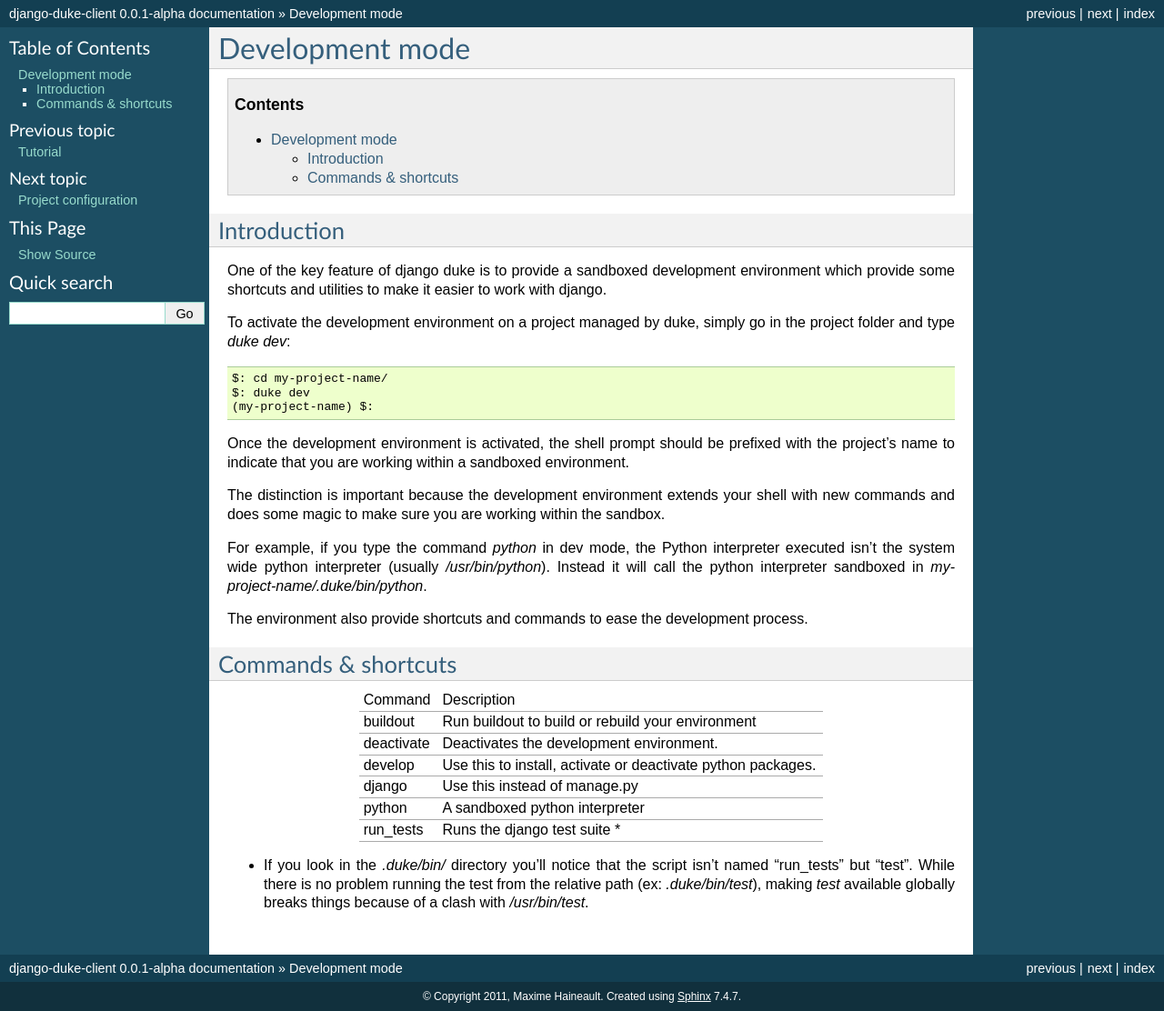
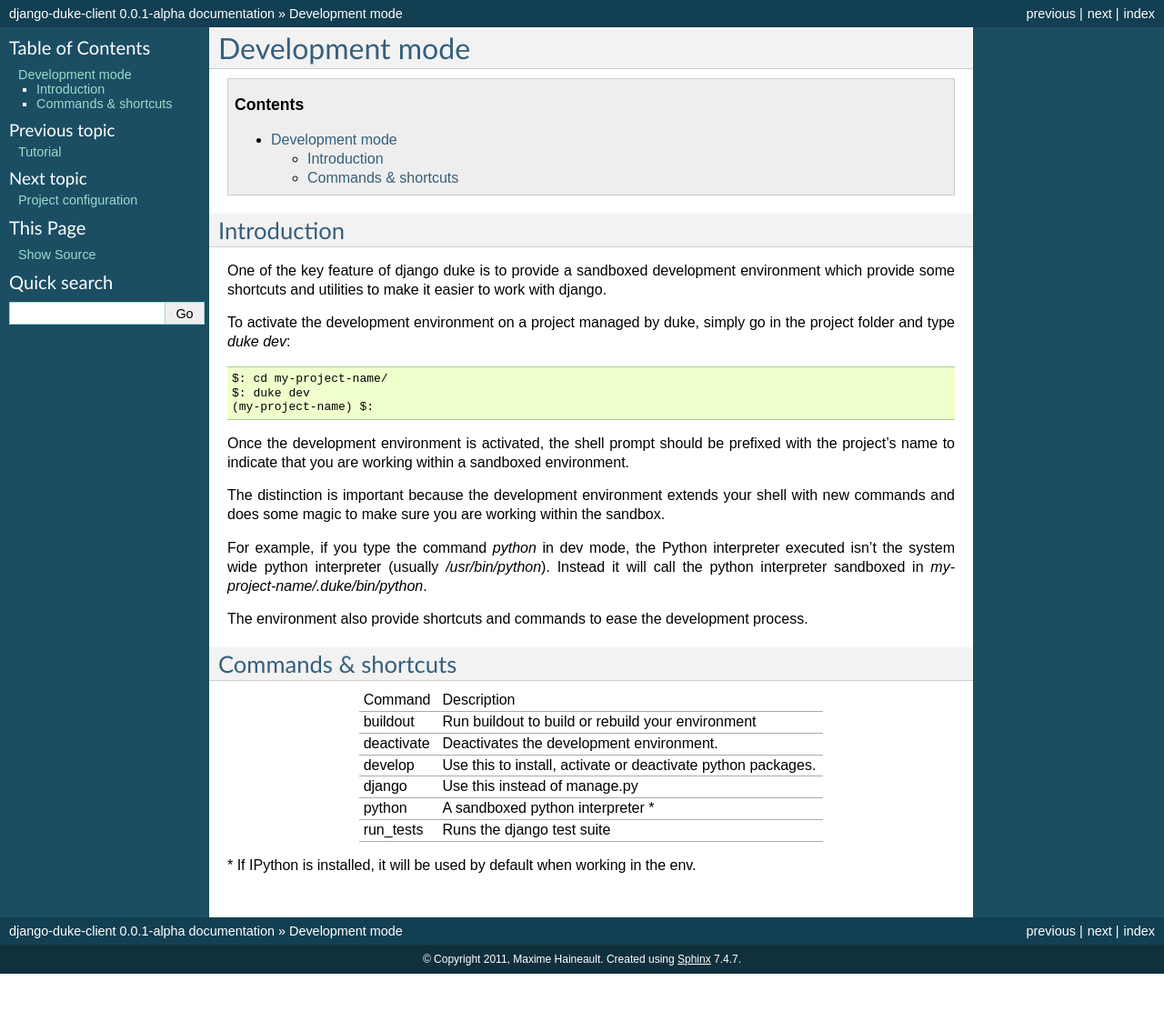
Before and after one commit to h3/django-duke-client, a Sphinx documentation site: the page built from docs/development_mode.rst, in a window 1280 px wide. Shown: the whole page at 91% size. Built offline with Sphinx 7.4.7, drawn with Linux system fonts in a browser that asks for light colours; pages that are not in the unit, such as notebooks, are missing from menus; after the commit the page ends 1071 px from its top, so only the background shows below that.

Commit message:
Update docs/development_mode.rst

```diff
--- a/docs/development_mode.rst
+++ b/docs/development_mode.rst
@@ -1,4 +1,3 @@
-
 ================
 Development mode
 ================
@@ -51,12 +50,9 @@
 +------------+----------------------------------------------------------------+
 | django     | Use this instead of manage.py                                  |
 +------------+----------------------------------------------------------------+
-| python     | A sandboxed python interpreter                                 |
+| python     | A sandboxed python interpreter \*                              |
 +------------+----------------------------------------------------------------+
-| run_tests  | Runs the django test suite *                                   |
+| run_tests  | Runs the django test suite                                     |
 +------------+----------------------------------------------------------------+
 
-* If you look in the `.duke/bin/` directory you'll notice that the script
-  isn't named "run_tests" but "test". While there is no problem running
-  the test from the relative path (ex: `.duke/bin/test`), making `test`
-  available globally breaks things because of a clash with `/usr/bin/test`.
+\* If IPython is installed, it will be used by default when working in the env.
```
